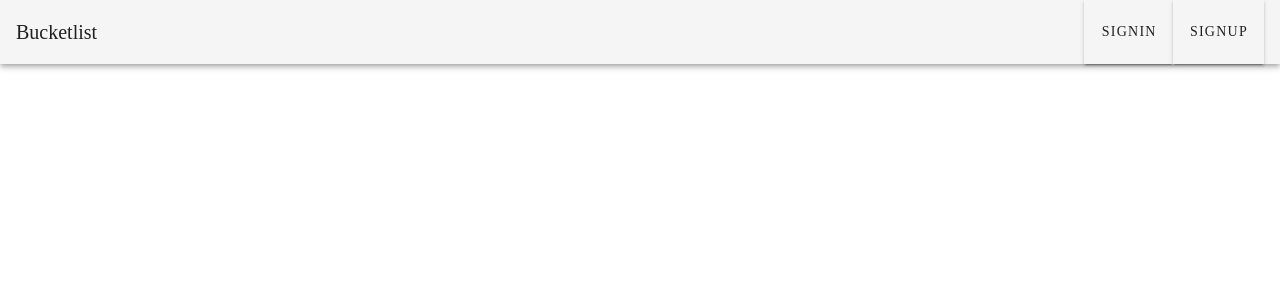
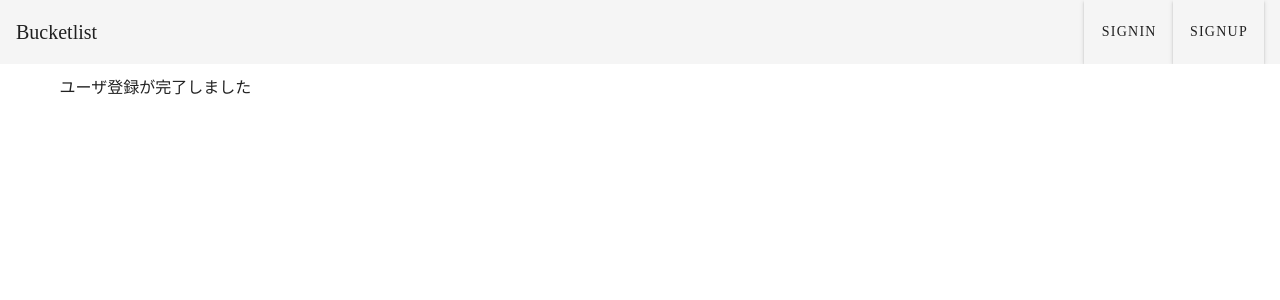
Before and after one commit to mottox2/bucketlist-frontend, a Vue app: page /signup-complete/1 in a window 1280 px wide. Shown: the top 300 px of the page. Built offline with nearby package versions, Linux system fonts and the light colour scheme; no server answers.

Commit message:
add complete page

```diff
--- /dev/null
+++ b/src/pages/SignupComplete.vue
@@ -0,0 +1,29 @@
+<template>
+  <v-app>
+    <v-container>
+      ユーザ登録が完了しました
+    </v-container>
+  </v-app>
+</template>
+
+<script>
+import axios from "axios";
+import router from "../router";
+
+export default {
+  name: "signup_complete",
+  methods: {
+    signup_complete() {
+      const token = this.$route.params["token"];
+      axios.get("/api/v1/users/complete/" + token).then(function () {
+        router.push({ name: "bucketlist" });
+      });
+    }
+  },
+  created: function () {
+    this.signup_complete();
+  },
+};
+</script>
+
+<style></style>
--- a/src/router.js
+++ b/src/router.js
@@ -6,6 +6,7 @@ import Bucketlist from './pages/Bucketlist'
 import BucketlistDetail from './pages/BucketlistDetail'
 import Signup from './pages/Signup'
 import Signin from './pages/Signin'
+import SigninComplete from './pages/SignupComplete'
 
 Vue.use(Router)
 
@@ -41,6 +42,11 @@ export default new Router({
         path: '/signin',
         name: 'signin',
         component: Signin
+    },
+    {
+        path: '/signup-complete/:token',
+        name: 'signup-complete',
+        component: SigninComplete
     }
   ]
 })
```
